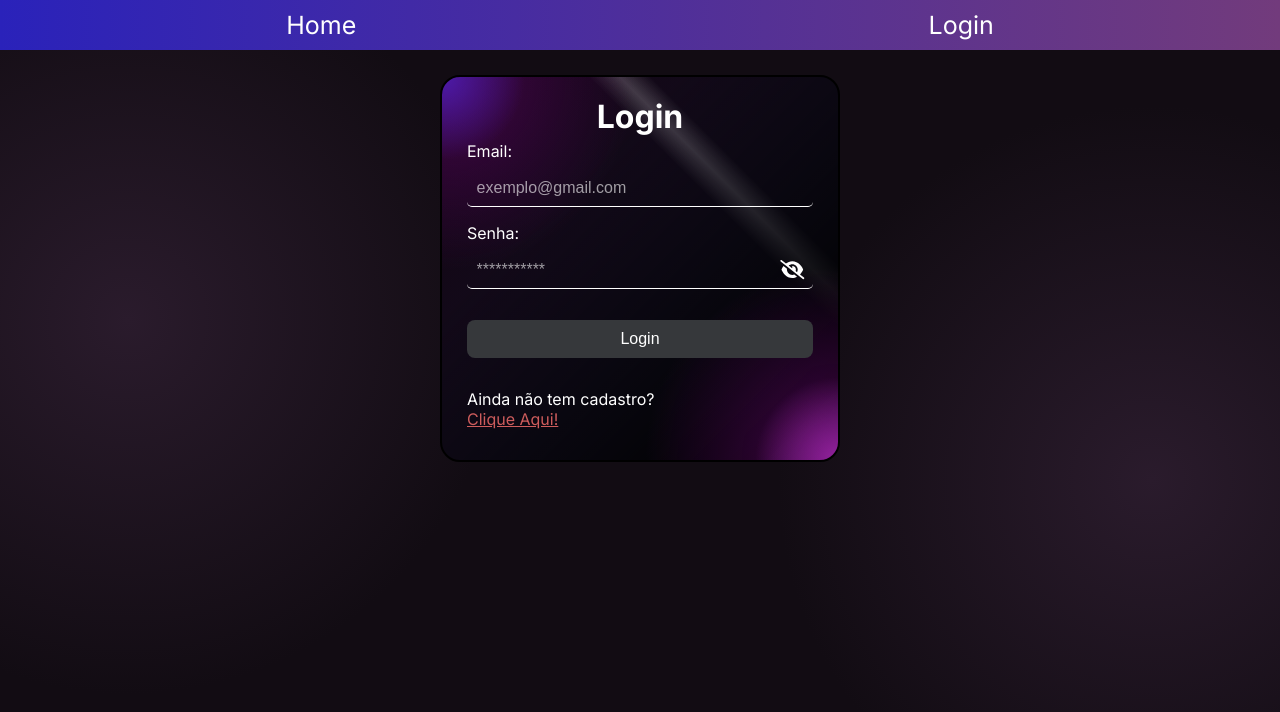
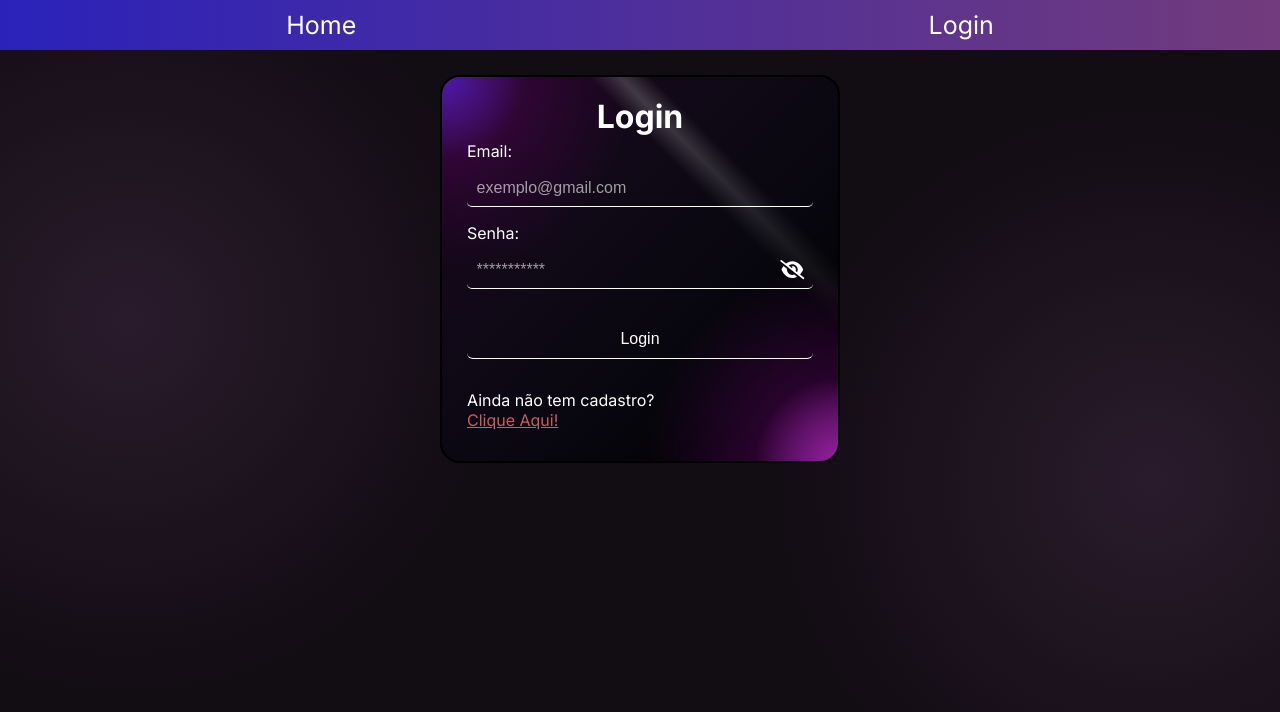
Before and after one commit to GabrielSilveira2026/Pc_Build_UP, a Next.js app: page /login in a window 1280 px wide. Shown: the top 712 px of the page. Built offline with nearby package versions, Linux system fonts and the light colour scheme.

Commit message:
Ajustes css

```diff
--- a/src/app/globals.css
+++ b/src/app/globals.css
@@ -1,7 +1,10 @@
 :root {
     --color-high: #120C13;
     --color-medium: #2A1B2C;
-    --color-low: #7d4e4e;
+    --color-low: #44054b;
+    --color-low-light:#723b7c;
+
+    --blue-medium: #2a22ba;
 
     --gray-high:#2a2c2e;
     --gray-medium: #36383b;
--- a/src/app/layout.tsx
+++ b/src/app/layout.tsx
@@ -7,7 +7,7 @@ const inter = Inter({ subsets: ['latin'] })
 
 export const metadata: Metadata = {
   title: 'Pc Build Up',
-  description: 'Monte o PC IDEAL para as suas Necessidades',
+  description: 'Monte o computador IDEAL para as suas Necessidades',
 }
 
 export default function RootLayout({
@@ -20,7 +20,7 @@ export default function RootLayout({
       <body className={inter.className}>
         <header style={{
           // backgroundColor: "var(--color-medium)",
-          background: "linear-gradient(90deg ,#2a22ba, #723b7c)",
+          background: "linear-gradient(90deg ,var(--blue-medium), var(--color-low-light))",
           height: 50,
           display: "flex",
           justifyContent: "space-around",
--- a/src/componentes/Button/button.module.css
+++ b/src/componentes/Button/button.module.css
@@ -1,13 +1,18 @@
 .button{
+    border:none;
     font-size: 1rem;
-    background-color: var(--gray-medium);
+    background-color: transparent;
     padding: 10px;
-    border:none;
-    border-radius: 8px;
-    height: min-content;
+    border-bottom: 1px solid ;
+    border-radius: 6px;
 }
 
 .button:hover{
     cursor: pointer;
-    background-color: var(--gray-high);
+    background:
+        linear-gradient(
+            to top,
+            rgb(255, 255, 255, 0.3),
+            transparent 100%
+        )
 }
--- a/src/componentes/Forms/form.module.css
+++ b/src/componentes/Forms/form.module.css
@@ -6,15 +6,5 @@
 }
 
 .form button{
-    font-size: 1rem;
-    background-color: var(--gray-medium);
-    padding: 10px;
     margin: 15px 0 15px 0;
-    border:none;
-    border-radius: 8px
 }
-
-.form button:hover{
-    cursor: pointer;
-    background-color: var(--gray-high);
-}
--- a/src/componentes/Input/input.module.css
+++ b/src/componentes/Input/input.module.css
@@ -8,10 +8,8 @@
 .inputLine {
     display: flex;
     align-items: center;
-    /* background-color: white;*/
     border-radius: 5px;
     border-bottom: 1px solid white;
-    /* background-color: var(--gray-medium); */
 }
 
 .input {
```
